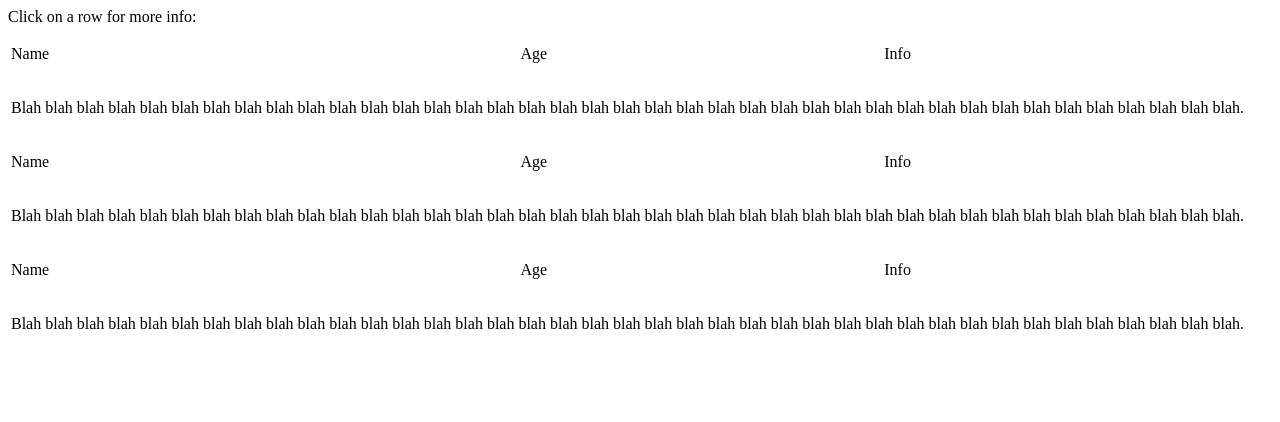
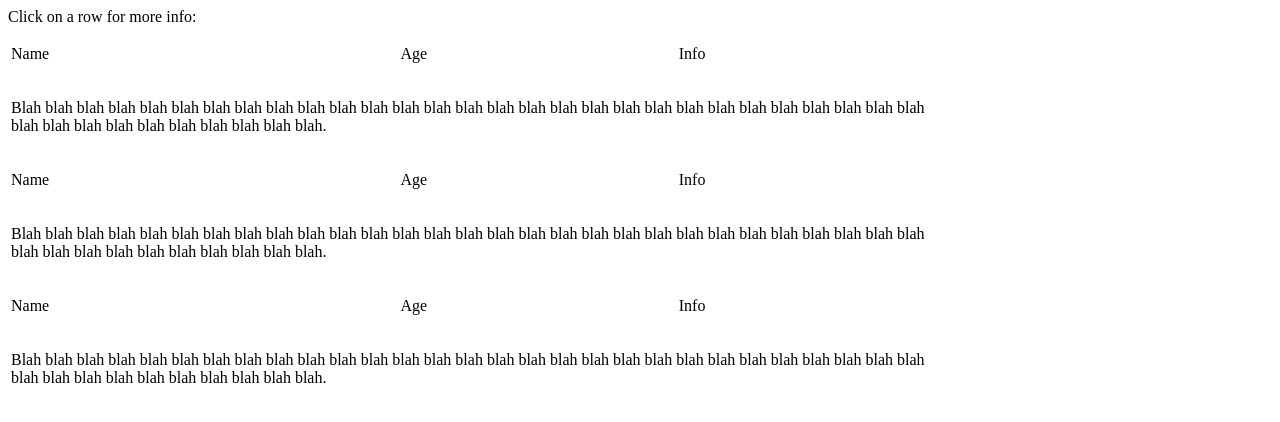
Before and after one commit to HeyHarry3636/BillDueDate, a Flask app: page /testDynamicTable in a window 1280 px wide. Shown: the top 422 px of the page. Run offline with Flask 2, Linux system fonts and the light colour scheme.

Commit message:
added dynamicTable.js

```diff
--- /dev/null
+++ b/css/dynamicTable.css
@@ -0,0 +1,2 @@
+table{ width: 75%; }
+tr {border: 2px solid #AEAEAE;}
--- a/templates/testDynamicTable.html
+++ b/templates/testDynamicTable.html
@@ -1,6 +1,9 @@
 <!DOCTYPE html>
 <html lang="en" dir="ltr">
-<script src="static/js/dynamicTable.js"></script>
+<head>
+  <script src="static/js/dynamicTable.js"></script>
+  <link rel="stylesheet" href="/css/dynamicTable.css">
+</head>
 
 Click on a row for more info:
 <table>
```
